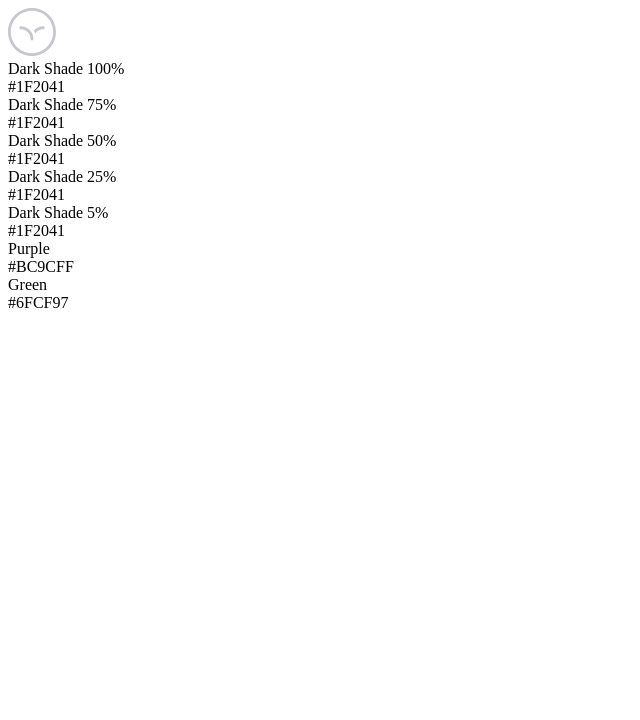
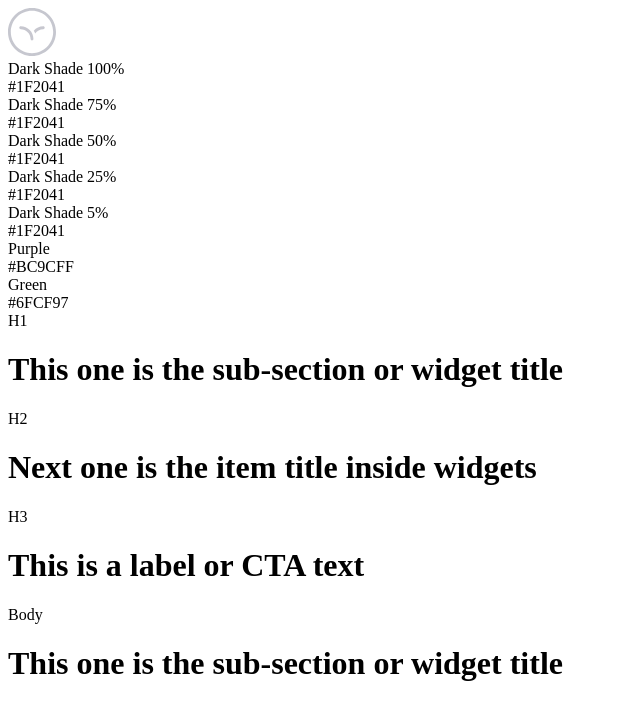
Before and after one commit to FrusE1/Toxin_MetaLamp, a Node project: template src/pug/main.pug in a window 1280 px wide. Shown: the top 720 px of the page, without its empty margins (0-640 px from the left). Run offline with Node 20 templates, Linux system fonts and the light colour scheme; the template is opened without the code that fills it, so the values that code supplies are empty.

Commit message:
finished block colors & type

```diff
--- a/dist/css/main.css
+++ b/dist/css/main.css
@@ -132,7 +132,7 @@ body {
   flex-direction: column;
   color: #1f2041; }
   .colors > * :not(:last-child) {
-    margin-bottom: 20px; }
+    margin-bottom: 10px; }
   .colors__block {
     display: flex;
     align-items: center; }
--- a/src/pug/colors&type/text.pug
+++ b/src/pug/colors&type/text.pug
@@ -0,0 +1,13 @@
+.main__text.text
+	.text__h1
+		.text__title.title-h1 H1
+		h1.text__subtitle.subtitle-h1 This one is the sub-section or widget title
+	.text__h2
+		.text__title.title-h2 H2
+		h1.text__subtitle.subtitle-h2 Next one is the item title inside widgets
+	.text__h3
+		.text__title.title-h3 H3
+		h1.text__subtitle.subtitle-h1 This is a label or CTA text
+	.text__body
+		.text__title.title-body Body
+		h1.text__subtitle.subtitle-body This one is the sub-section or widget title
--- a/src/pug/header/header_ui.pug
+++ b/src/pug/header/header_ui.pug
@@ -1,4 +1,4 @@
 .header__ui.ui-header
-	.ui-header__container._container
+	.ui-header__container
 		a(class = "ui-header__link", href = "#")
-			img(class = "ui-header__icon", src = "./images/icons/logo.svg")
+			img(class = "ui-header__logo", src = "./images/icons/logo.svg")
--- a/src/pug/main.pug
+++ b/src/pug/main.pug
@@ -1,9 +1,11 @@
 extends base
 
 block content
-	header.header
-		include header/header_ui
-	main.main
-		.main__colors-type
-			.main__container._container
-				include colors&type/colors
+	.wrapper
+		header.header
+			include header/header_ui
+		main.main
+			.main__colors-type
+				.main__container._container
+					include colors&type/colors
+					include colors&type/text
```
Also changed, not shown: src/scss/main.scss (+66 -9 lines), 2 other files.
